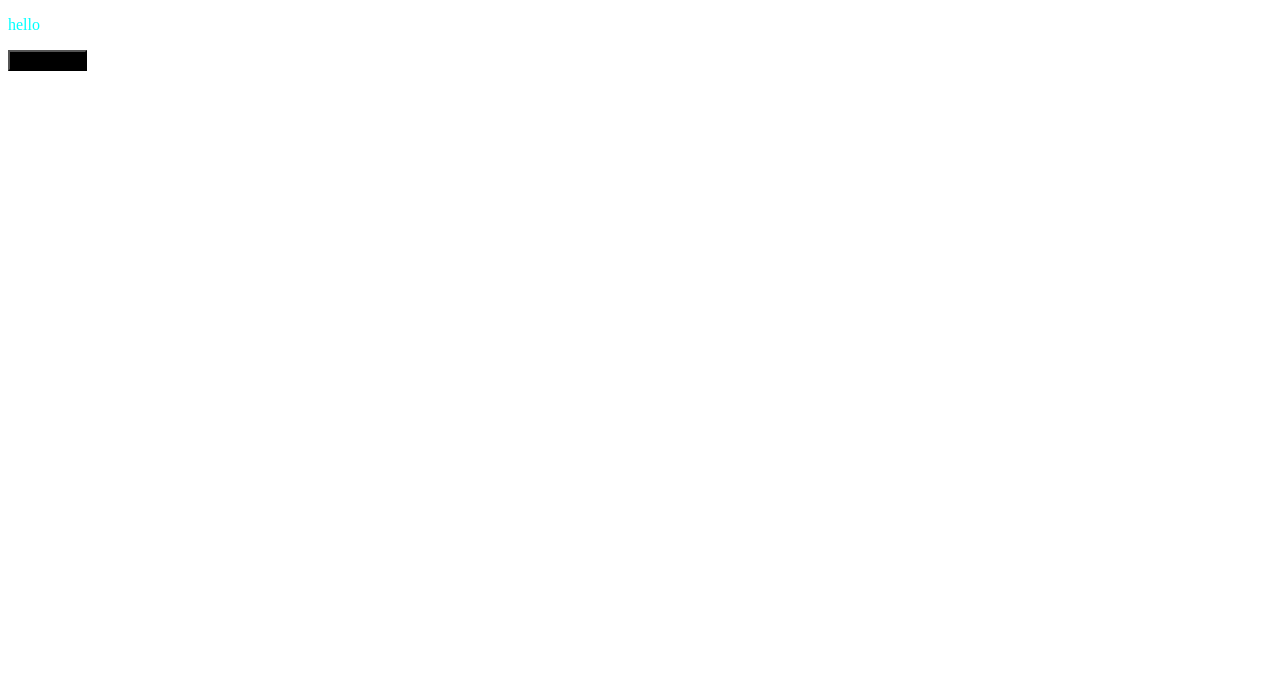
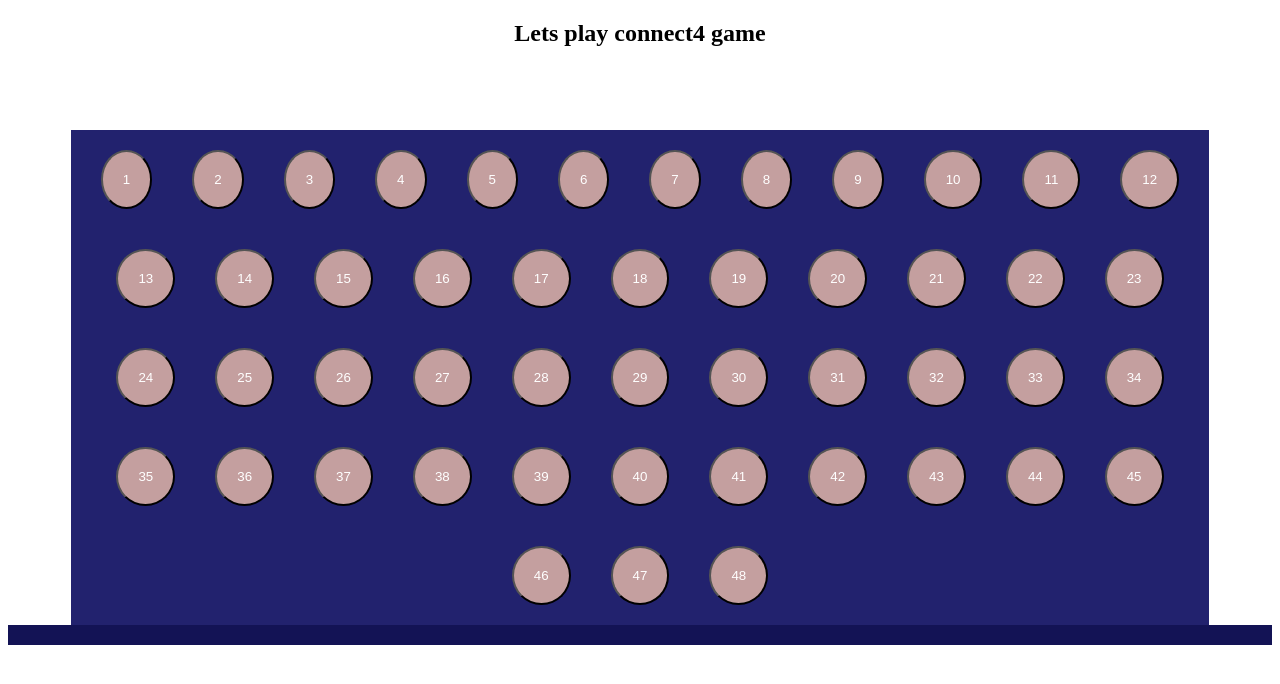
Before and after one commit to KOSaber/MyProject1, a plain HTML site: page index.html in a window 1280 px wide. Drawn offline with nearby package versions, Linux system fonts and the light colour scheme.

Commit message:
bored almost done

```diff
--- a/css/style.css
+++ b/css/style.css
@@ -1,6 +1,30 @@
-p{
-    color: aqua;
+
+h2{
+    text-align: center;
+}
+#container{
+    display: flex;
+    flex-direction: column;
+    justify-content: center;
+}
+#board{
+    display: flex;
+    justify-content: center;
+    align-content: center;
+    flex-wrap: wrap;
+    background-color: rgb(34, 34, 110);
+    width: 90%;
+    margin: 5% 5% 0 5%;
 }
 button{
-    background-color: black;
+    background-color: rgb(196, 159, 159);
+    border-radius: 50%;
+    color: white;
+    padding: 20px;
+    margin: 20px;
+    cursor: pointer;
 }
+#base {
+    height: 20px;
+    background-color: rgb(19, 19, 85);
+}
--- a/index.html
+++ b/index.html
@@ -8,23 +8,42 @@
     <script src="https://ajax.googleapis.com/ajax/libs/jquery/3.4.1/jquery.min.js"></script>
 </head>
 
+<header>
+        <div><h2>Lets play connect4 game</h2> </div>
+    </header>
+
 <body>
 
-<header>
-</header>
+        <!-- <input type="button" class="button" value="Input Button"> -->
+        <div id="container">
+ <div id="board">
+    <button>1</button><button>2</button> <button>3</button> <button>4</button>
+    <button>5</button><button>6</button> <button>7</button> <button>8</button>
+    <button>9</button><button>10</button> <button>11</button> <button>12</button>
+    <button>13</button><button>14</button> <button>15</button> <button>16</button>
+    <button>17</button><button>18</button> <button>19</button> <button>20</button>
+    <button>21</button><button>22</button> <button>23</button> <button>24</button>
+    <button>25</button><button>26</button> <button>27</button> <button>28</button>
+    <button>29</button><button>30</button> <button>31</button> <button>32</button>
+    <button>33</button><button>34</button> <button>35</button> <button>36</button>
+    <button>37</button><button>38</button> <button>39</button> <button>40</button>
+    <button>41</button><button>42</button> <button>43</button> <button>44</button>
+    <button>45</button><button>46</button> <button>47</button> <button>48</button>
+    <!-- <div id="base"></div> -->
+ </div>
+ <div id="base"></div>
 
-<main>
-
-    <p>hello</p>
-    <button> start game </button>
+        </div>
 
 
-</main>
 
-<footer>
-</footer>
+
 
 <script src="js/main.js"></script>
 </body>
 
+<footer>
+
+</footer>
+
 </html>
--- a/js/main.js
+++ b/js/main.js
@@ -1,3 +1,3 @@
-window.onload = function () {
-    this.alert("its working")
-    }
+// window.onload = function () {
+//     this.alert("its working")
+//     }
```
